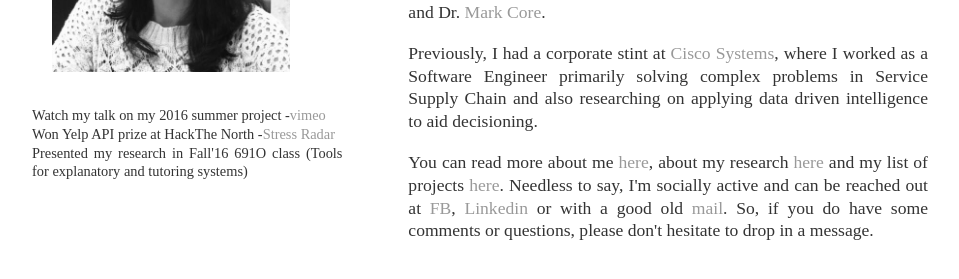
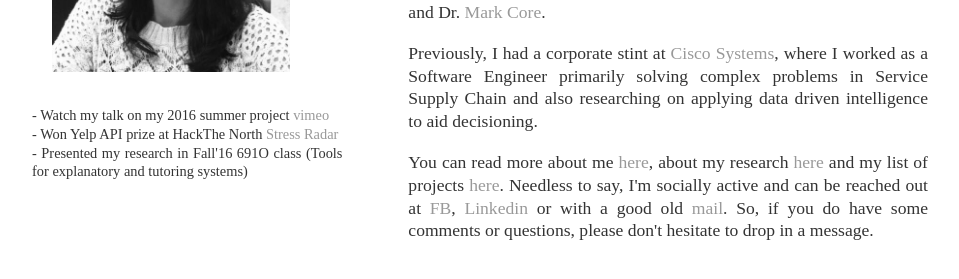
Before and after one commit to Shamya/shamyatest.github.io, a Jekyll site: the page built from index.html, in a window 1280 px wide. Shown: the part 356-635 px from the top of the page, without its empty margins (160-1119 px from the left). Built offline with Jekyll 4.4.1, drawn with Linux system fonts in a browser that asks for light colours.

Commit message:
Update index.html

```diff
--- a/index.html
+++ b/index.html
@@ -7,9 +7,9 @@
   <br>
   <img src="/images/shamya.jpg" height=70% width=70% style="margin:10px 20px 10px 20px"></img>
 
-  <p style="margin:20px 30px 20px 0px;font-size:90%"> Watch my talk on my 2016 summer project -<a href ="https://vimeo.com/178362096">vimeo</a> <br>
-  Won Yelp API prize at HackThe North -<a href ="http://devpost.com/software/hackthenorth2016-3xg5le">Stress Radar</a><br>
-  Presented my research in Fall'16 691O class (Tools for explanatory and tutoring systems)</a><br>
+  <p style="margin:20px 30px 20px 0px;font-size:90%">- Watch my talk on my 2016 summer project <a href ="https://vimeo.com/178362096">vimeo</a> <br>
+  - Won Yelp API prize at HackThe North <a href ="http://devpost.com/software/hackthenorth2016-3xg5le">Stress Radar</a><br>
+  - Presented my research in Fall'16 691O class (Tools for explanatory and tutoring systems)</a><br>
   </p>
 </div>
 
```
